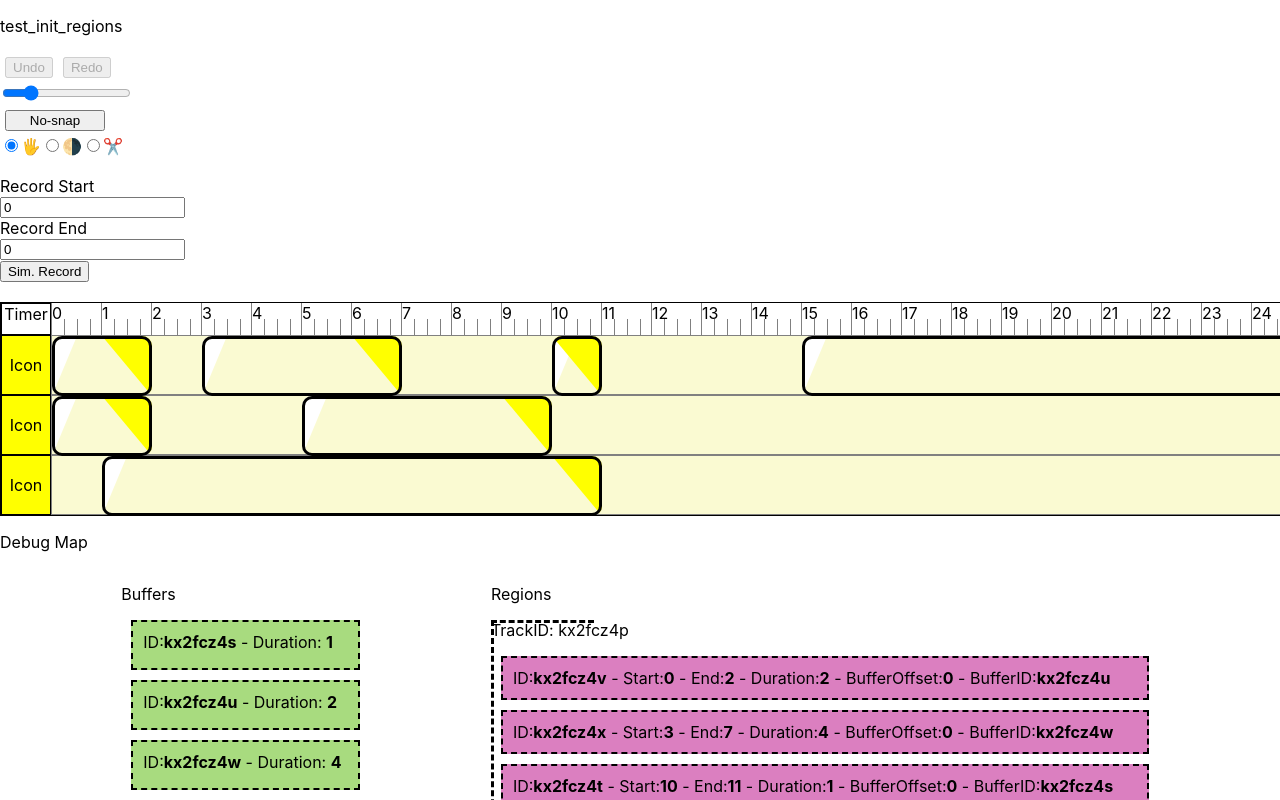
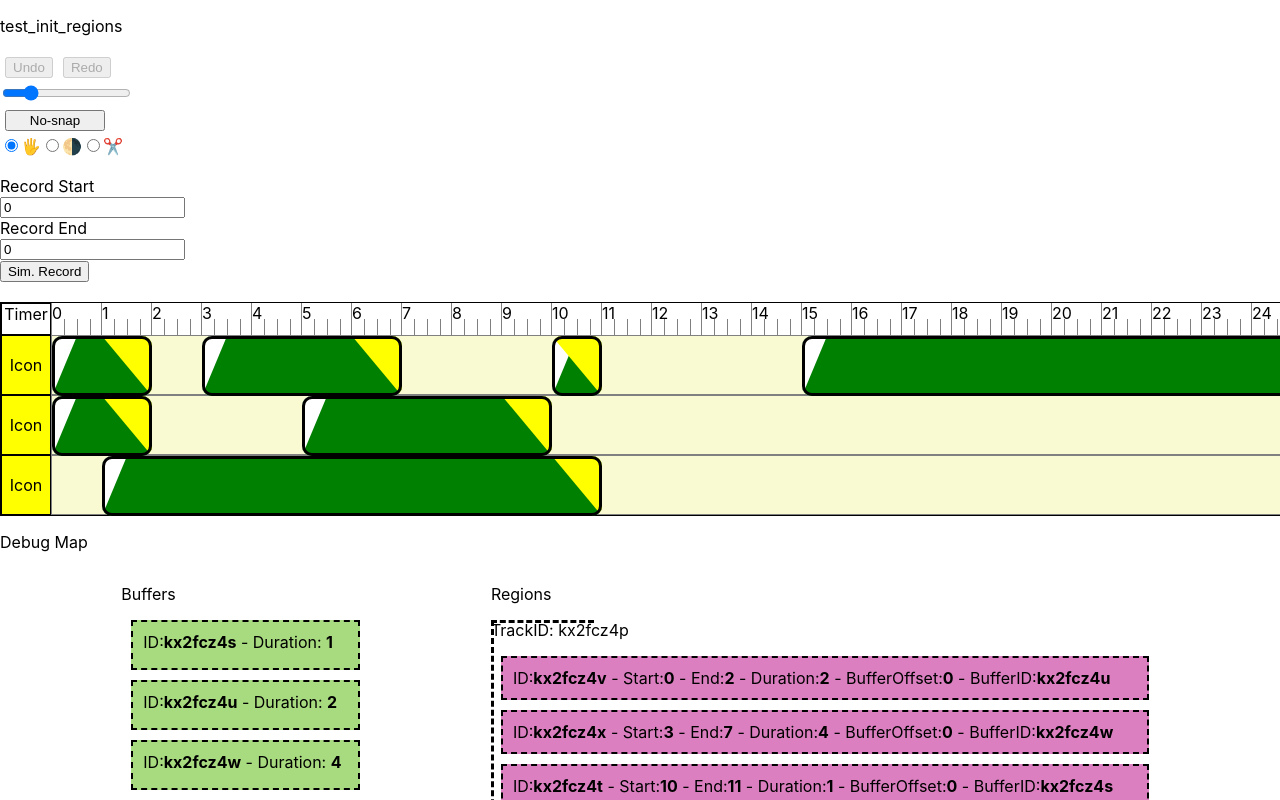
Before and after one commit to purewack/melonJuice-web, a React (Create React App) app: page / in a window 1280 px wide. Shown: the top 800 px of the page. Built offline with nearby package versions, Linux system fonts and the light colour scheme.

Commit message:
melon handles

```diff
--- a/src/components/AudioRegion.js
+++ b/src/components/AudioRegion.js
@@ -1,7 +1,7 @@
 import '../css/AudioRegion.css';
 import {useState,useEffect,useRef,useCallback} from 'react'
 import PointerHandle  from '../interfaces/PointerHandle';
-import { readOnly } from 'tone/build/esm/core/util/Interface';
+import Melon from '../gfx/Melon'
 //import{useRenders} from '../Util'
 
     /*
@@ -83,7 +83,6 @@ const AudioRegion = ({region, selectedRegion, onSelect, trackInfo, tracksDispatc
     let dxx = snapCalc(dx)-(right - snapCalc(right))
     const max = (bDuration-bOffset)-rDuration
     if(dx === max) dxx = max
-    console.log({dxx,rDuration,crdur:snapCalc(rDuration)})
     setRRDuration(dxx)
   }
   const onEndDurationHandler = ({dx})=>{
@@ -107,7 +106,6 @@ const AudioRegion = ({region, selectedRegion, onSelect, trackInfo, tracksDispatc
     if(dxx <= -bOffset) dxx = -bOffset
     setRROffset(dxx)
     setRRDuration(-dxx)
-    console.log({dxx, dddd:0})
     setRRTransform(`translateX(${rOffset + dxx}px)`)
   }
   const onEndOffsetHandler = ({dx})=>{
@@ -217,10 +215,12 @@ const AudioRegion = ({region, selectedRegion, onSelect, trackInfo, tracksDispatc
     setRRTransform(`translateX(${rOffset}px)`)
     setPointerState('')
     resetCutPos()
-  },[region])
+  },[region,editorStats])
 
   const styleRegion = {
     position:'absolute',
+    width:rDuration,
+    height:maxHeight,
     left: 0,
     transform: rrTransform,
     overflow:'visible',
@@ -237,20 +237,28 @@ const AudioRegion = ({region, selectedRegion, onSelect, trackInfo, tracksDispatc
     }}
     onStart={onStartMoveChange} onChange={onChangeGrabHandler} onEnd={onEndGrabHandler}>
   <svg xmlns="http://www.w3.org/2000/svg"
-    width={rDuration}
-    height={maxHeight}
     style={styleRegion}
     onClick={!selected ? selectHandler : null}
     className={selected ? 'AudioRegion AudioRegionSelected' : 'AudioRegion'}
     >
 
+
     <defs>
       <clipPath id={`svgframe-${region.regionId}`}>
         <rect width={rww} height={maxHeight} rx="10" ry="10"></rect>
       </clipPath>
+
+      <symbol id="melonhandle" viewBox='0 0 100 100'>
+        <circle cx="50" cy="50" r="45" stroke-width="10" stroke="#007a00" fill="#c24c4c"></circle>
+        <ellipse transform="rotate(120 50 50) translate(15 0)" cx="50" cy="50" rx="10" ry="4" ></ellipse>
+        <ellipse transform="rotate(240 50 50) translate(15 0)" cx="50" cy="50" rx="10" ry="4" ></ellipse>
+        <ellipse transform="translate(15 0)" cx="50" cy="50" rx="10" ry="4" ></ellipse>
+      </symbol>
+
     </defs>
 
     <g clipPath={`url(#svgframe-${region.regionId})`}>
+      <rect fill="green" width={rww} height={maxHeight}></rect>
       <polygon points={`0,0 0,${maxHeight} ${rFadeIn+rrFadeIn},0`} fill="white"></polygon>
       <polygon points={`${rww},0 ${rww},${maxHeight} ${rww-(rFadeOut+rrFadeOut)},0`} fill="yellow"></polygon>
       <rect className="AudioRegionFrame" width={rww} height={maxHeight} rx={10} ry={10}></rect>
@@ -262,14 +270,14 @@ const AudioRegion = ({region, selectedRegion, onSelect, trackInfo, tracksDispatc
           maxDX:bDuration-bOffset,
         }}
         onStart={onStartResizeHandler} onChange={onChangeOffsetHandler} onEnd={onEndOffsetHandler}>
-          <circle r={maxHeight/4} cy={maxHeight/2}></circle>
+        <use href="#melonhandle" x={-maxHeight/4} y={maxHeight/4} height={maxHeight/2} width={maxHeight/2}></use>
       </PointerHandle>
       <PointerHandle bounds={{
           minDX:-rDuration,
           maxDX:(bDuration-bOffset)-rDuration,
         }}
         onStart={onStartResizeHandler} onChange={onChangeDurationHandler} onEnd={onEndDurationHandler}>
-          <circle r={maxHeight/4} cx={rww} cy={maxHeight/2}></circle>
+        <use href="#melonhandle" x={rww-maxHeight/4} y={maxHeight/4} height={maxHeight/2} width={maxHeight/2}></use>
       </PointerHandle>
       </>
       :
@@ -281,17 +289,15 @@ const AudioRegion = ({region, selectedRegion, onSelect, trackInfo, tracksDispatc
           minDX:-rFadeIn,
           maxDX:(rDuration-rFadeOut)-rFadeIn,
         }}
-        onStart={()=>{console.log('fade start')}}
         onChange={onChangeFadeInHandler} onEnd={onEndFadeInHandler}>
-          <circle r={maxHeight/4} cx={rFadeIn+rrFadeIn} cy={-15}></circle>
+        <use href="#melonhandle" x={rFadeIn+rrFadeIn-maxHeight/4} y={-maxHeight/2} height={maxHeight/2} width={maxHeight/2}></use>
       </PointerHandle>
       <PointerHandle bounds={{
           minDX:-(rDuration-rFadeOut)+rFadeIn,
           maxDX:rFadeOut,
         }}
-        onStart={()=>{console.log('fade out start')}}
         onChange={onChangeFadeOutHandler} onEnd={onEndFadeOutHandler}>
-          <circle r={maxHeight/4} cx={rww - (rFadeOut+rrFadeOut)} cy={-15}></circle>
+        <use href="#melonhandle" x={rww - (rFadeOut+rrFadeOut + (maxHeight/4))} y={-maxHeight/2} height={maxHeight/2} width={maxHeight/2}></use>
       </PointerHandle>
       </>
       :
@@ -299,14 +305,14 @@ const AudioRegion = ({region, selectedRegion, onSelect, trackInfo, tracksDispatc
     }
 
     {selected && isCutting ? <>
+      <line stroke-width={2} stroke={'green'} x1={0} x2={0} y1={0} y2={maxHeight} transform={cutHandleLineTransform}></line>
       <PointerHandle bounds={{
         minDX:-cutPos,
         maxDX:rDuration-cutPos,
       }}
       onChange={onChangeCutHandler} onEnd={onEndCutHandler}>
-          <circle r={maxHeight/4} cx={0} cy={maxHeight} transform={cutHandleTransform}></circle>
+        <use href="#melonhandle" transform={cutHandleTransform} x={-maxHeight/4} y={maxHeight*3/4} height={maxHeight/2} width={maxHeight/2}></use>
       </PointerHandle>
-      <line stroke={'green'} x1={0} x2={0} y1={0} y2={maxHeight} transform={cutHandleLineTransform}></line>
     </> : null}
 
   </svg>
--- /dev/null
+++ b/src/gfx/Melon.js
@@ -0,0 +1,11 @@
+const Melon = ({width, height})=>{
+    return (
+        <svg xmlns="http://www.w3.org/2000/svg" viewBox="0 0 100 100" width={width} height={height}>
+            <circle cx="50" cy="50" r="40" stroke-width="10%" stroke="#007a00" fill="#c24c4c"></circle>
+            <ellipse transform="rotate(120 50 50) translate(15 0)" cx="50" cy="50" rx="10" ry="4" ></ellipse>
+            <ellipse transform="rotate(240 50 50) translate(15 0)" cx="50" cy="50" rx="10" ry="4" ></ellipse>
+            <ellipse transform="translate(15 0)" cx="50" cy="50" rx="10" ry="4" ></ellipse>
+        </svg>
+    )
+}
+export default Melon
```
